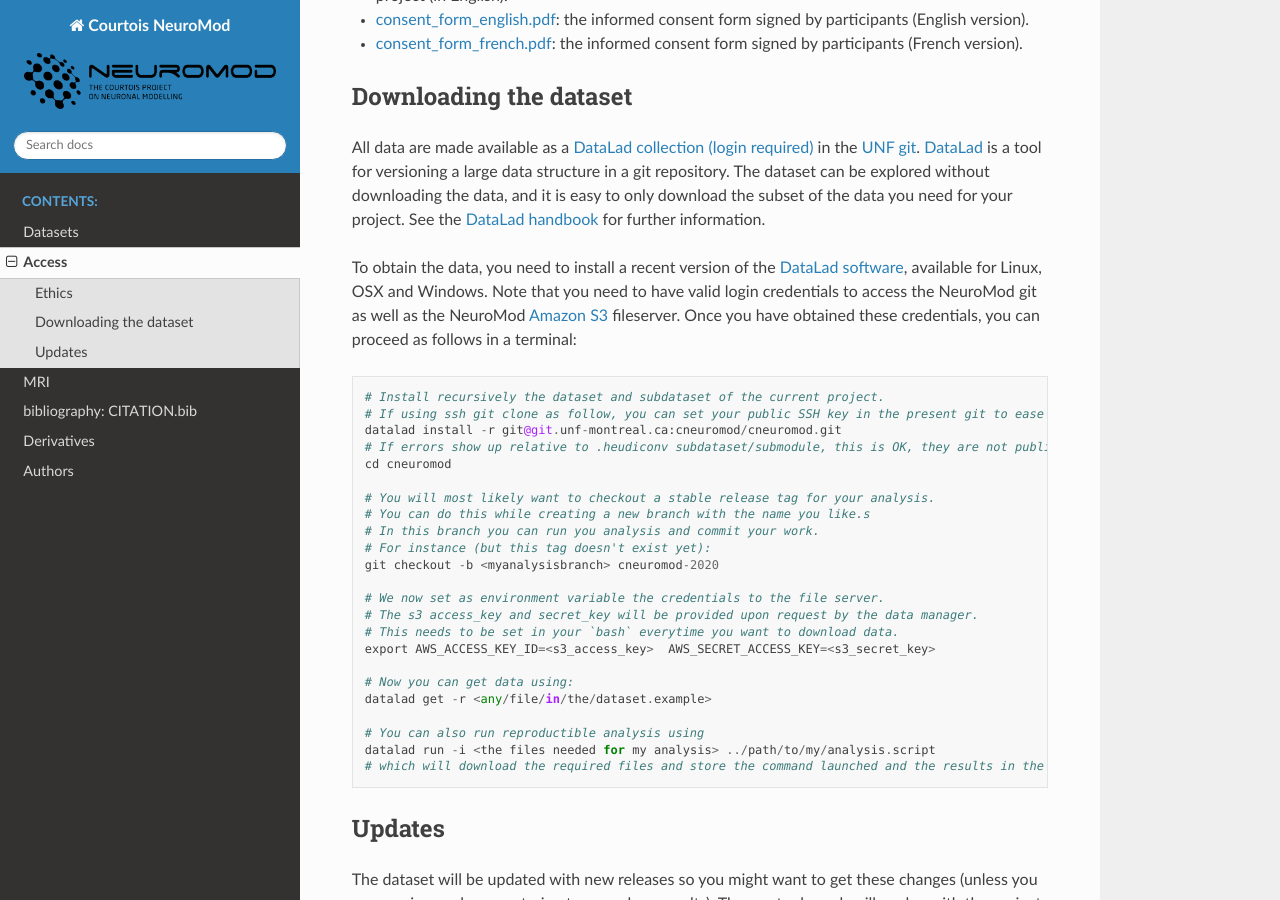
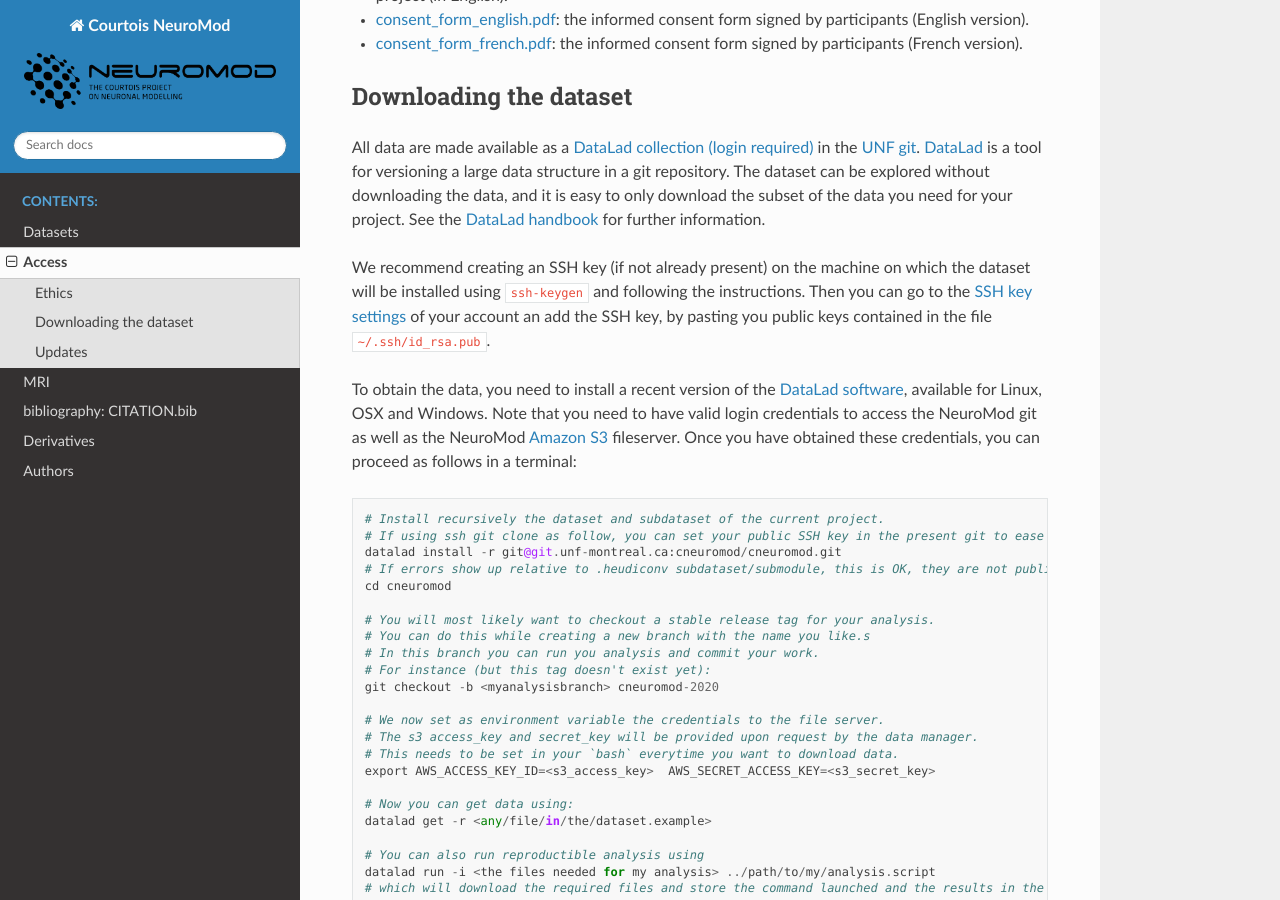
Before and after one commit to courtois-neuromod/cneuromod_docs, a Sphinx documentation site: the page built from source/ACCESS.md, in a window 1280 px wide and 900 px high, scrolled down 472 px. Built offline with Sphinx 7.4.7 and the Read the Docs theme 2.0.0, drawn with Linux system fonts in a browser that asks for light colours.

Commit message:
add howto create and setup ssh keys

````diff
--- a/source/ACCESS.md
+++ b/source/ACCESS.md
@@ -10,8 +10,12 @@ The Courtois NeuroMod project has been approved by the institutional research et
 
 ## Downloading the dataset
 
-All data are made available as a [DataLad collection (login required)](https://git.unf-montreal.ca/cneuromod/cneuromod) in the [UNF git](https://git.unf-montreal.ca). [DataLad](https://www.datalad.org/) is a tool for versioning a large data structure in a git repository. The dataset can be explored without downloading the data, and it is easy to only download the subset of the data you need for your project.
+All data are made available as a [DataLad collection (login required)](https://git.unf-montreal.ca/cneuromod/cneuromod) in the [UNF git](https://git.unf-montreal.ca).
+[DataLad](https://www.datalad.org/) is a tool for versioning a large data structure in a git repository. The dataset can be explored without downloading the data, and it is easy to only download the subset of the data you need for your project.
 See the [DataLad handbook](http://handbook.datalad.org/en/latest/) for further information.
+
+We recommend creating an SSH key (if not already present) on the machine on which the dataset will be installed using `ssh-keygen` and following the instructions.
+Then you can go to the [SSH key settings](https://git.unf-montreal.ca/user/settings/keys) of your account an add the SSH key, by pasting you public keys contained in the file `~/.ssh/id_rsa.pub`.
 
 To obtain the data, you need to install a recent version of the [DataLad software](http://handbook.datalad.org/en/latest/intro/installation.html), available for Linux, OSX and Windows. Note that you need to have valid login credentials to access the NeuroMod git as well as the NeuroMod [Amazon S3](https://aws.amazon.com/s3) fileserver. Once you have obtained these credentials, you can proceed as follows in a terminal:
 ```
````
